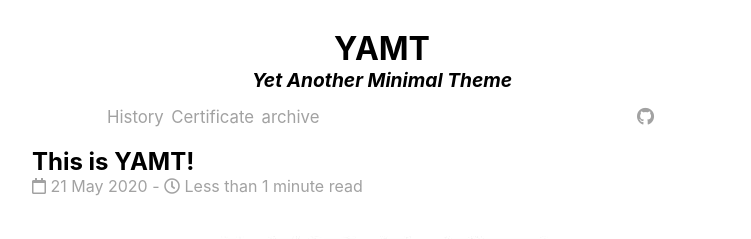
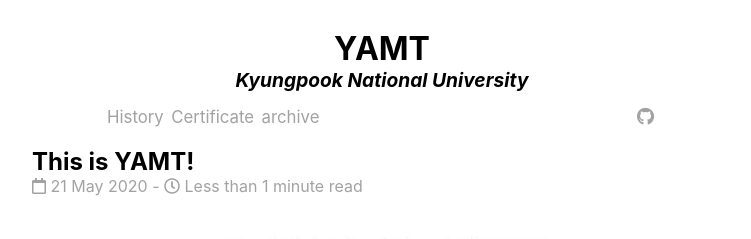
Before and after one commit to Taegwan-Jang/Taegwan-Jang.github.io, a Jekyll site: the page built from index.html, in a window 1280 px wide. Shown: the top 239 px of the page, without its empty margins (258-1009 px from the left). Built offline with Jekyll 4.4.1, drawn with Linux system fonts in a browser that asks for light colours; nearby versions of some CDN libraries; the list of posts is cut into pages by our own code.

Commit message:
Update settings.yml

```diff
--- a/_data/settings.yml
+++ b/_data/settings.yml
@@ -4,7 +4,7 @@ analytics-id: #leave blank to not use Analytics
 #Subtitle
 subtitle:
   active: true
-  text: Yet Another Minimal Theme
+  text: Kyungpook National University
 
 #Nav
 nav:
```
